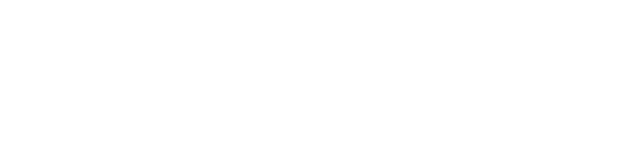
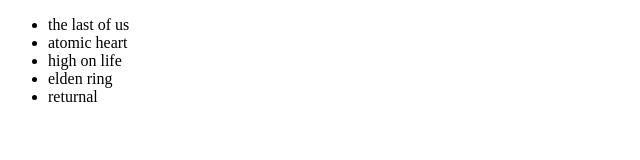
Before and after one commit to saimkhan065/odin-project, a plain HTML site: page foundations/html-boilerplate.html in a window 1280 px wide. Shown: the whole page, without its empty margins (0-640 px from the left). Drawn offline with Linux system fonts and the light colour scheme.

Commit message:
added games wishlist

```diff
--- a/foundations/html-boilerplate.html
+++ b/foundations/html-boilerplate.html
@@ -2,9 +2,15 @@
 <html lang="en">
 <head>
     <meta charset="UTF-8">
-    <title>Title</title>
+    <title>Wishlist Games</title>
 </head>
 <body>
-
+    <ul>
+        <li>the last of us</li>
+        <li>atomic heart</li>
+        <li>high on life</li>
+        <li>elden ring</li>
+        <li>returnal</li>
+    </ul>
 </body>
 </html>
```
Also changed, not shown: 1 other file.
